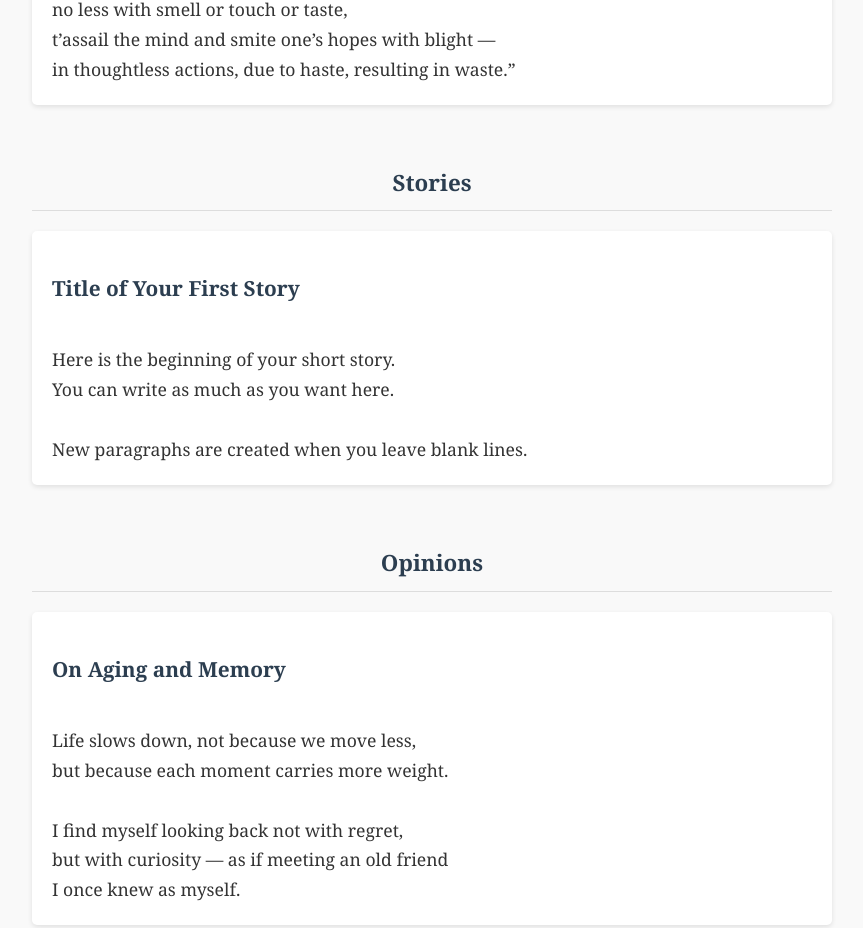
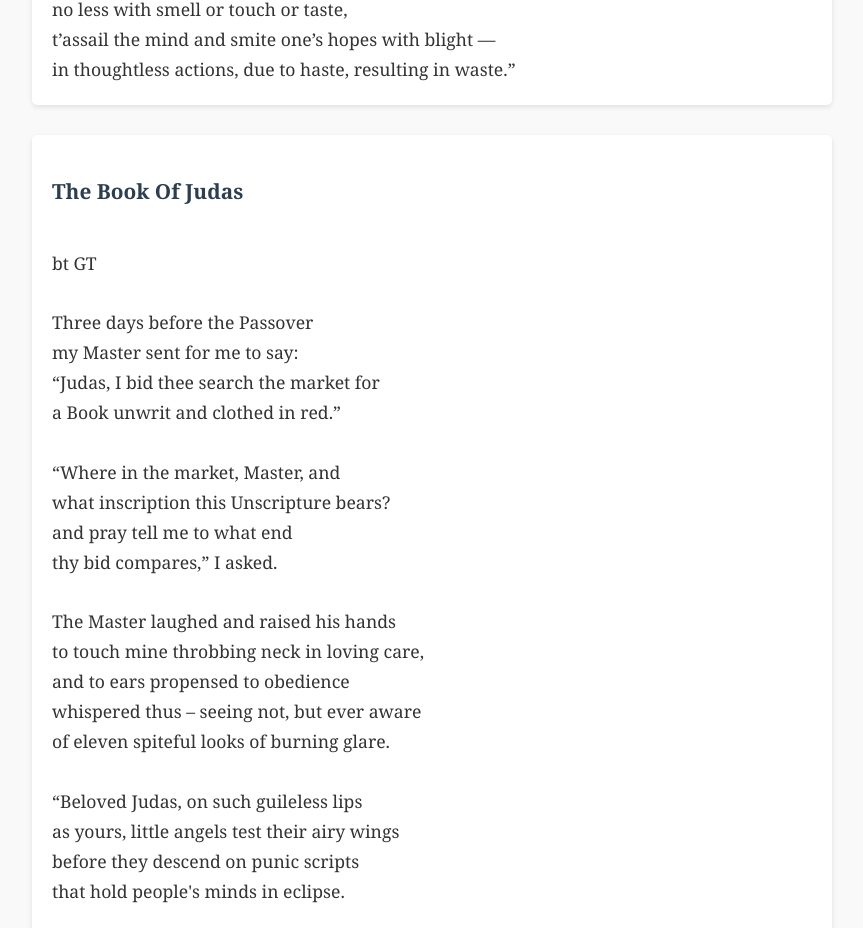
Before and after one commit to GTrialonis/GTrialonis.github.io, a plain HTML site: page index.html in a window 1280 px wide. Shown: the part 1570-2498 px from the top of the page, without its empty margins (208-1071 px from the left). Drawn offline with Linux system fonts and the light colour scheme.

Commit message:
The Book Of Judas, added

```diff
--- a/index.html
+++ b/index.html
@@ -263,8 +263,66 @@ t’assail the mind and smite one’s hopes with blight —
 in thoughtless actions, due to haste, resulting in waste.”
                 </div>
             </div>
+
+            <div class="poem">
+                <h3 class="poem-title">The Book Of Judas</h3>
+                <div class="poem-content">
+bt GT
+
+Three days before the Passover
+my Master sent for me to say:
+“Judas, I bid thee search the market for
+a Book unwrit and clothed in red.”
+
+“Where in the market, Master, and
+what inscription this Unscripture bears?
+and pray tell me to what end
+thy bid compares,” I asked.
+
+The Master laughed and raised his hands
+to touch mine throbbing neck in loving care,
+and to ears propensed to obedience
+whispered thus – seeing not, but ever aware
+of eleven spiteful looks of burning glare.
+
+“Beloved Judas, on such guileless lips
+as yours, little angels test their airy wings
+before they descend on punic scripts
+that hold people's minds in eclipse.
+
+“The Book is in the care of Uriel,
+a vendor blind and ear lobeless.
+Ask him if he the name of the Lord ever sung,
+and he to thee his outer garment shall impart,
+the left pocket of which is committed to conceal
+the Book; and the message Uriel shall speak.”
+
+Through the dimmed Jerusalem market stalls,
+deaf to the din and clatter and calls,
+I searched for Uriel whose nipped ears never tire
+in the service of my Master’s desire.
+
+“Who’s Uriel?” I asked a boy in rags and in fingers fast.
+The boy raised his grubby digit and pointed
+to the stall of the market’s biblioclast,
+and there stood the man whose visage I searched.
+
+“Hast thou the name of the Lord ever sung?”,
+I asked Uriel in a manner rather urgent.
+He rolled his cloudy eyes to the sky strung
+with pins of shimmering light and
+handed me his garment in acknowledgement.
+
+Then, he spoke thus:
+
+“Thirty pieces of silver, Judas,
+Thirty Shekels of Tyre,
+are yours to receive
+for a kiss to surrender thine Sire.”
         </div>
     </section>
+
+
 
     <!-- Stories Section -->
     <section id="stories" class="section">
```
